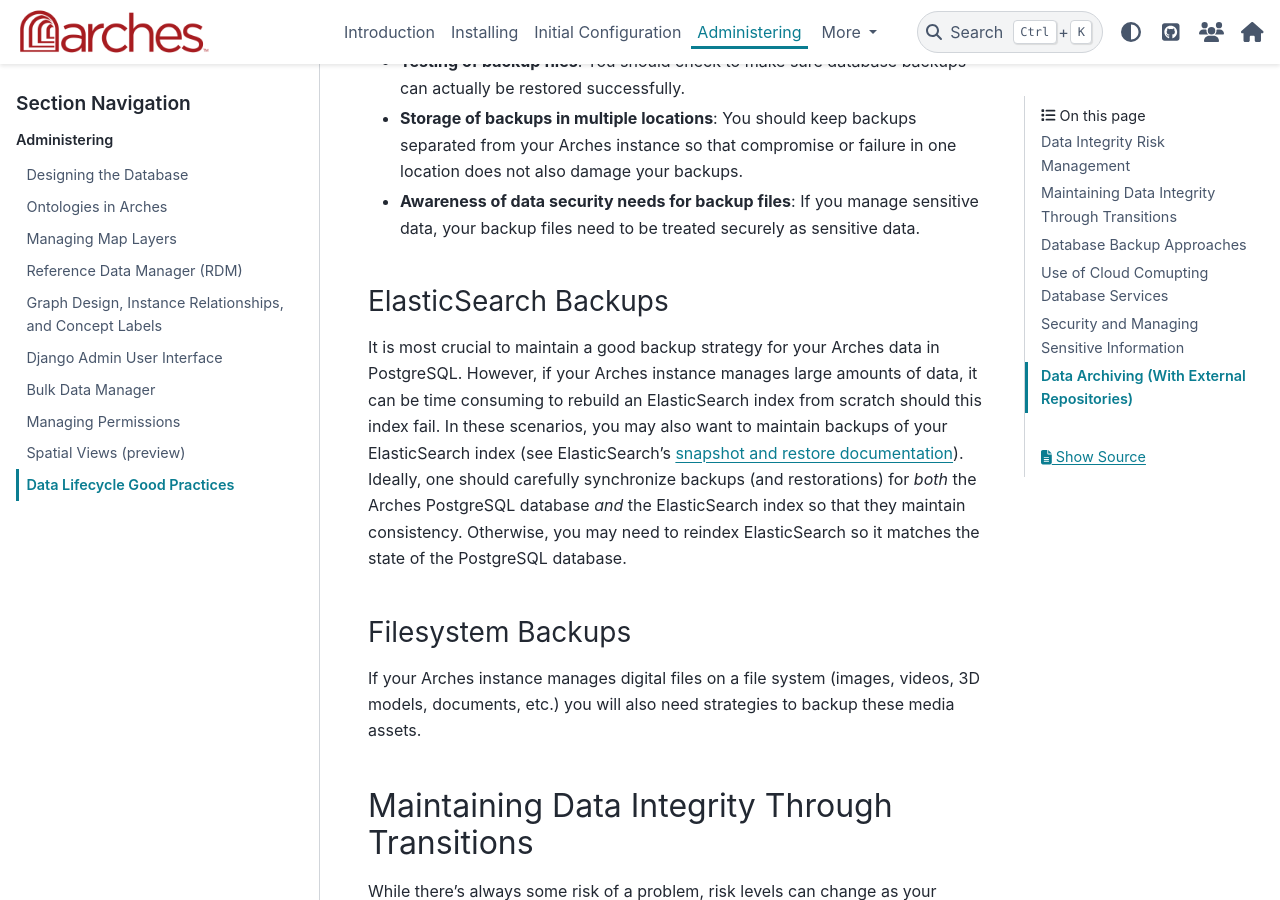
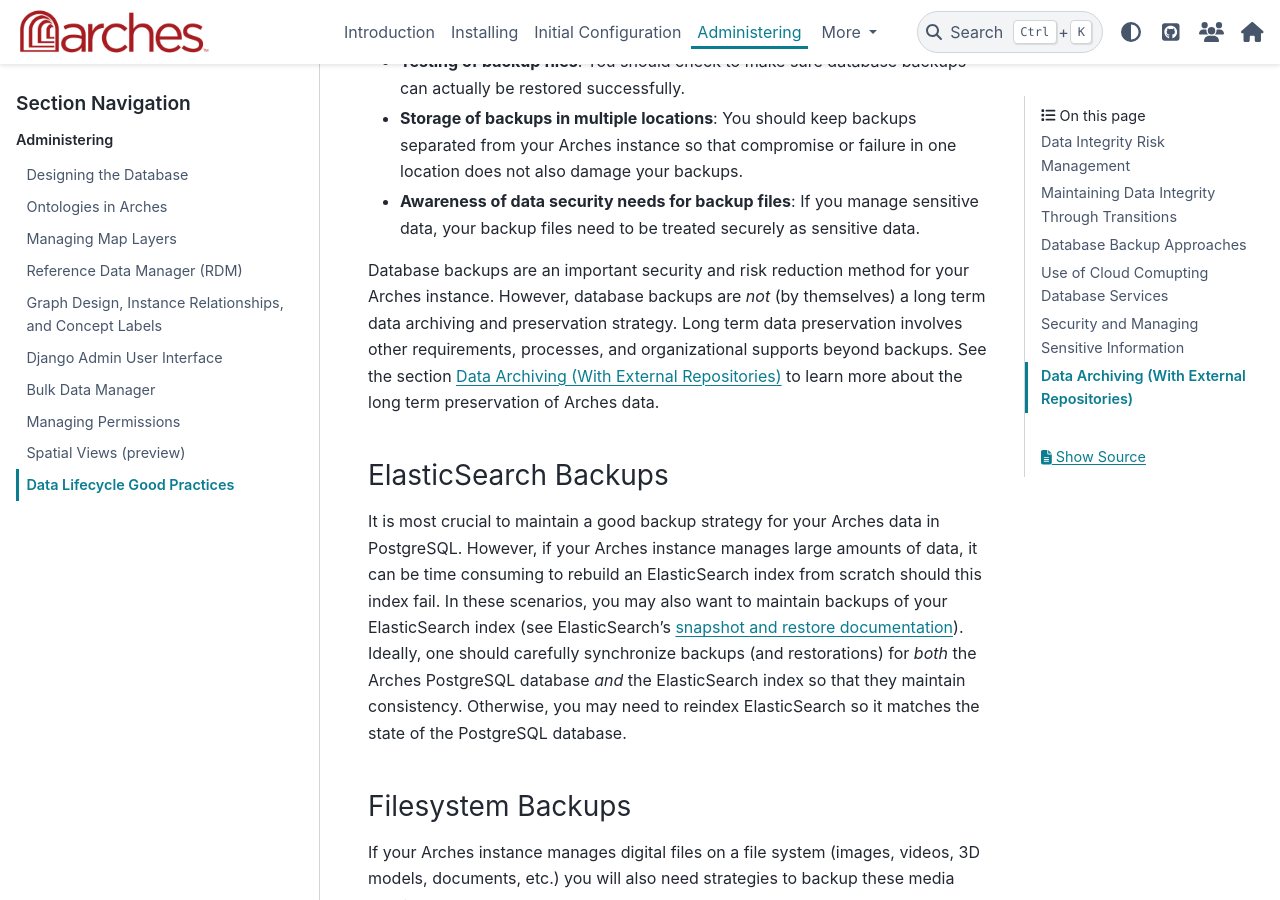
Before and after one commit to archesproject/arches-docs, a Sphinx documentation site: the page built from docs/administering/data-life-cycle.rst, in a window 1280 px wide and 900 px high, scrolled down 1133 px. Built offline with Sphinx 7.4.7 and the PyData theme 0.15.4, drawn with Linux system fonts in a browser that asks for light colours.

Commit message:
Noted differences between backups and preservation

```diff
--- a/docs/administering/data-life-cycle.rst
+++ b/docs/administering/data-life-cycle.rst
@@ -29,6 +29,10 @@
 * **Testing of backup files**: You should check to make sure database backups can actually be restored successfully.
 * **Storage of backups in multiple locations**: You should keep backups separated from your Arches instance so that compromise or failure in one location does not also damage your backups.
 * **Awareness of data security needs for backup files**: If you manage sensitive data, your backup files need to be treated securely as sensitive data.
+
+
+Database backups are an important security and risk reduction method for your Arches instance. However, database backups are *not* (by themselves) a long term data archiving and preservation strategy. Long term data preservation involves other requirements, processes, and organizational supports beyond backups. See the section :ref:`Data Archiving (With External Repositories)` to learn more about the long term preservation of Arches data.
+
 
 
 ElasticSearch Backups
```
